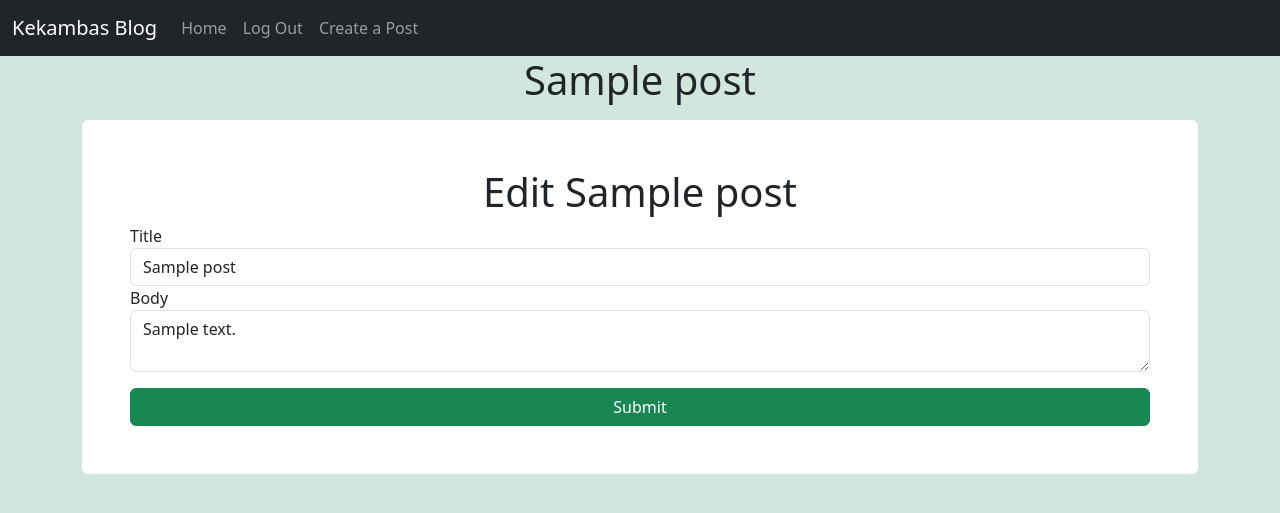
After one commit to TyMiller13/w5_flask_blog, a Flask app: page /posts/1/edit in a window 1280 px wide. The commit adds this page. Shown: the top 513 px of the page. Run offline with Flask 3, Linux system fonts and the light colour scheme; a user stored in the database is signed in; tables that the repository leaves empty hold one stand-in row (values such as "Sample post").

Commit message:
now has CRUD features

```diff
--- a/app/forms.py
+++ b/app/forms.py
@@ -1,5 +1,5 @@
 from flask_wtf import FlaskForm
-from wtforms import StringField, PasswordField, SubmitField, EmailField
+from wtforms import StringField, PasswordField, SubmitField, EmailField, TextAreaField
 from wtforms.validators import EqualTo, InputRequired
 
 class SignUpForm(FlaskForm):
@@ -16,5 +16,5 @@ class LoginForm(FlaskForm):
 
 class PostForm(FlaskForm):
     title = StringField('Title', validators=[InputRequired()])
-    body = StringField('Body', validators=[InputRequired()])
+    body = TextAreaField('Body', validators=[InputRequired()])
     submit = SubmitField()
--- a/app/routes.py
+++ b/app/routes.py
@@ -1,19 +1,15 @@
 from app import app
-from flask import render_template, redirect, url_for, flash
+from flask import render_template, redirect, url_for, flash, request
 from flask_login import login_user, logout_user, login_required, current_user
 from app.forms import SignUpForm, LoginForm, PostForm
-from app.models import User, Posts
+from app.models import User, Post
 
 
 @app.route('/')
 def index():
-    posts = Posts.query.all()
+    posts = Post.query.all()
     return render_template('index.html', posts=posts)
 
-
-@app.route('/posts')
-def posts():
-    return 'these are the post'
 
 
 @app.route('/signup', methods=["GET", "POST"])
@@ -74,17 +70,70 @@ def logout():
     flash(f"You have been logged out", "warning")
     return redirect(url_for('index'))
 
+
 @app.route('/create-post', methods=['GET', 'POST'])
 @login_required
 def create_post():
     form = PostForm()
     if form.validate_on_submit():
-       #get data from form
-       title = form.title.data
-       body = form.body.data
-       print(title, body, current_user)
-       #create new post instance so it will add to db
-       new_post = Posts(title=title, body=body, user_id=current_user.id)
-       flash(f"{new_post.title} has been created", "success")
-       return redirect(url_for('index'))
+       # get data from form
+        title = form.title.data
+        body = form.body.data
+        print(title, body, current_user)
+        # create new post instance so it will add to db
+        new_post = Post(title=title, body=body, user_id=current_user.id)
+        flash(f"{new_post.title} has been created", "success")
+        return redirect(url_for('index'))
     return render_template('create.html', form=form)
+
+@app.route('/posts/<int:post_id>')
+def get_post(post_id):
+    # post = Posts.query.get_or_404(post_id)
+    post = Post.query.get(post_id)
+    if not post:
+        flash(f"A post with id {post.id} does not exist", "danger")
+        return redirect(url_for('index'))
+    return render_template('post.html', post=post)
+
+
+
+@app.route('/posts/<post_id>/edit', methods=["GET", "POST"])
+@login_required
+def edit_post(post_id):
+    post = Post.query.get(post_id)
+    if not post:
+        flash(f"A post with id {post_id} does not exist", "danger")
+        return redirect(url_for('index'))
+        #make sure post author is the current user
+    if post.author != current_user:
+        flash(f"You do not have permission to edit this post", "danger")
+        return redirect(url_for('index'))
+    form = PostForm()
+    if form.validate_on_submit():
+        # get the form data
+        title = form.title.data
+        body = form.body.data
+        #update the post using .update method
+        post.update(title=title, body=body)
+        flash(f"{post.title} has been updated!","success")
+        return redirect(url_for('get_post', post_id=post.id))
+    if request.method == 'GET':
+        form.title.data = post.title
+        form.body.data = post.body
+    return render_template('edit_post.html', post=post , form=form)
+
+
+@app.route('/posts/<post_id>/delete')
+@login_required
+def delete_post(post_id):
+    post = Post.query.get(post_id)
+    if not post:
+        flash(f"A post with id {post_id} does not exist", "danger")
+        return redirect(url_for('index'))
+        #make sure post author is the current user
+    if post.author != current_user:
+        flash(f"You do not have permission to delete this post", "danger")
+        return redirect(url_for('index'))
+    post.delete()
+    flash(f"{post.title} has been deleted", "info")
+    return redirect(url_for('index'))
--- /dev/null
+++ b/app/templates/edit_post.html
@@ -0,0 +1,21 @@
+{% extends 'base.html' %}
+
+{% block title%} Edit {{post.title}} {% endblock title%}
+
+{% block content %}
+<h1 class="text-center"> {{post.title}} </h1>
+
+<form action="" class ="bg-white rounded mt-3 p-5" method = "post">
+    <h1 class="text-center"> Edit {{post.title}} </h1>
+    {{ form.csrf_token }}
+
+    {{ form.title.label }}
+    {{ form.title (class='form-control', value=post.title)}}
+
+    {{ form.body.label }}
+    {{ form.body (class='form-control') }}
+
+    {{form.submit (class='btn btn-success w-100 mt-3')}}
+</form>
+
+{% endblock content %}
--- a/app/templates/index.html
+++ b/app/templates/index.html
@@ -20,6 +20,7 @@
             <footer class="blockquote-footer">{{ post.author.username }} at
                 <cite title="Source Title">{{ post.date_created.strftime('%A, %B %d at %I:%M%p') }}</cite>
             </footer>
+            <a href="{{ url_for('get_post', post_id=post.id) }}" class="btn btn-primary mt-3">See More</a>
           </blockquote>
         </div>
     </div>
--- a/app/templates/nav.html
+++ b/app/templates/nav.html
@@ -9,7 +9,6 @@
           <a class="nav-link" href="{{ url_for('index') }}">Home</a>
           {% if current_user.is_authenticated %}
               <a class="nav-link" href="{{ url_for('logout') }}">Log Out</a>
-              <a class="nav-link" href="{{ url_for('posts') }}">Posts</a>
               <a class="nav-link" href="{{ url_for('create_post') }}">Create a Post</a>
           {% else %}
               <a class="nav-link" href="{{ url_for('signup') }}">Sign Up</a>
--- a/migrations/versions/32fa5ba9df65_add_post_table.py
+++ b/migrations/versions/32fa5ba9df65_add_post_table.py
@@ -18,7 +18,7 @@ depends_on = None
 
 def upgrade():
     # ### commands auto generated by Alembic - please adjust! ###
-    op.create_table('posts',
+    op.create_table('post',
     sa.Column('id', sa.Integer(), nullable=False),
     sa.Column('title', sa.String(), nullable=False),
     sa.Column('body', sa.String(), nullable=False),
@@ -32,5 +32,5 @@ def upgrade():
 
 def downgrade():
     # ### commands auto generated by Alembic - please adjust! ###
-    op.drop_table('posts')
+    op.drop_table('post')
     # ### end Alembic commands ###
```
Also changed, not shown: app/models.py (+17 -2 lines), app/templates/post.html (added, +46 -0 lines), app/static/images/mountains.jpg (added).
